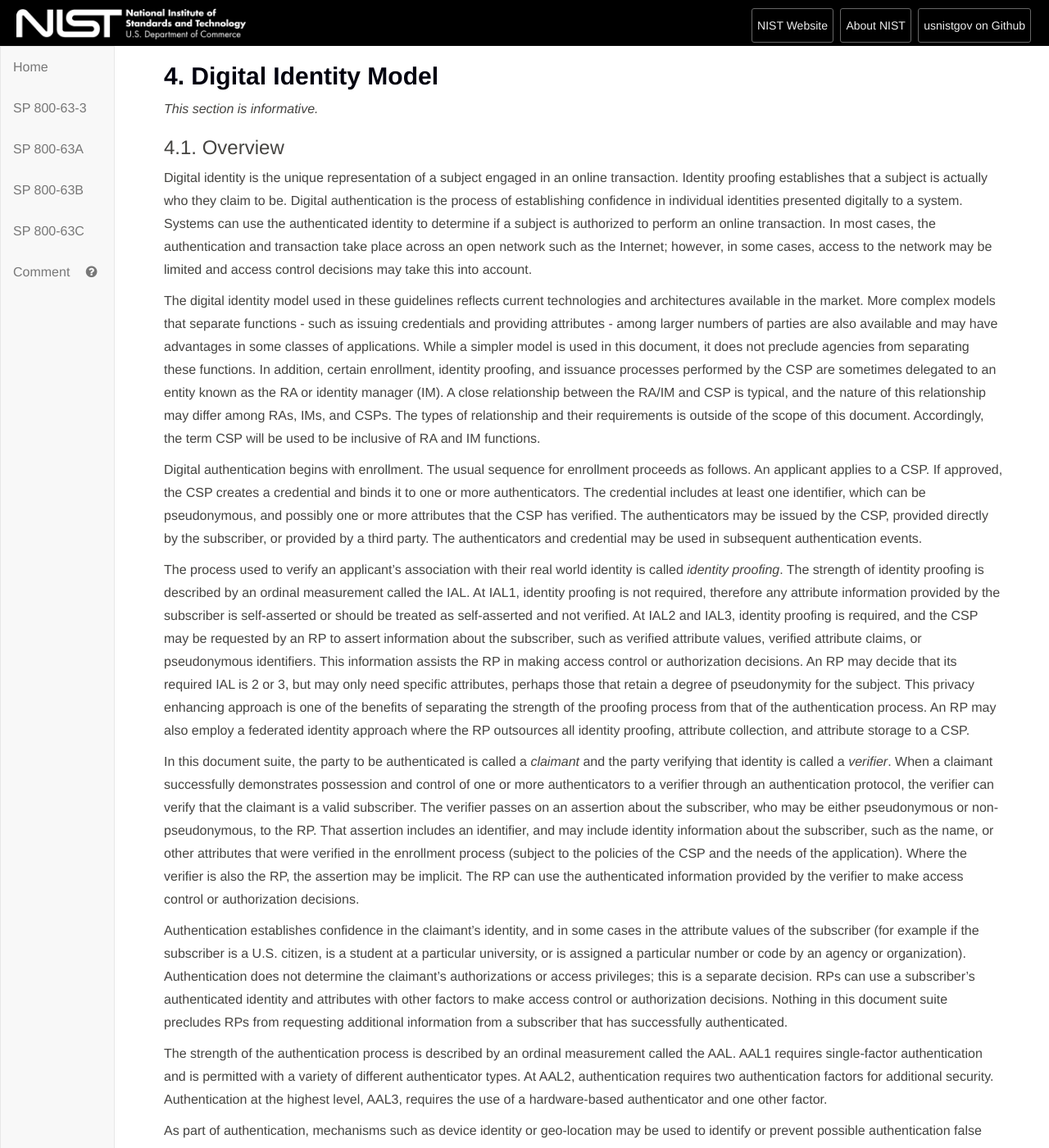
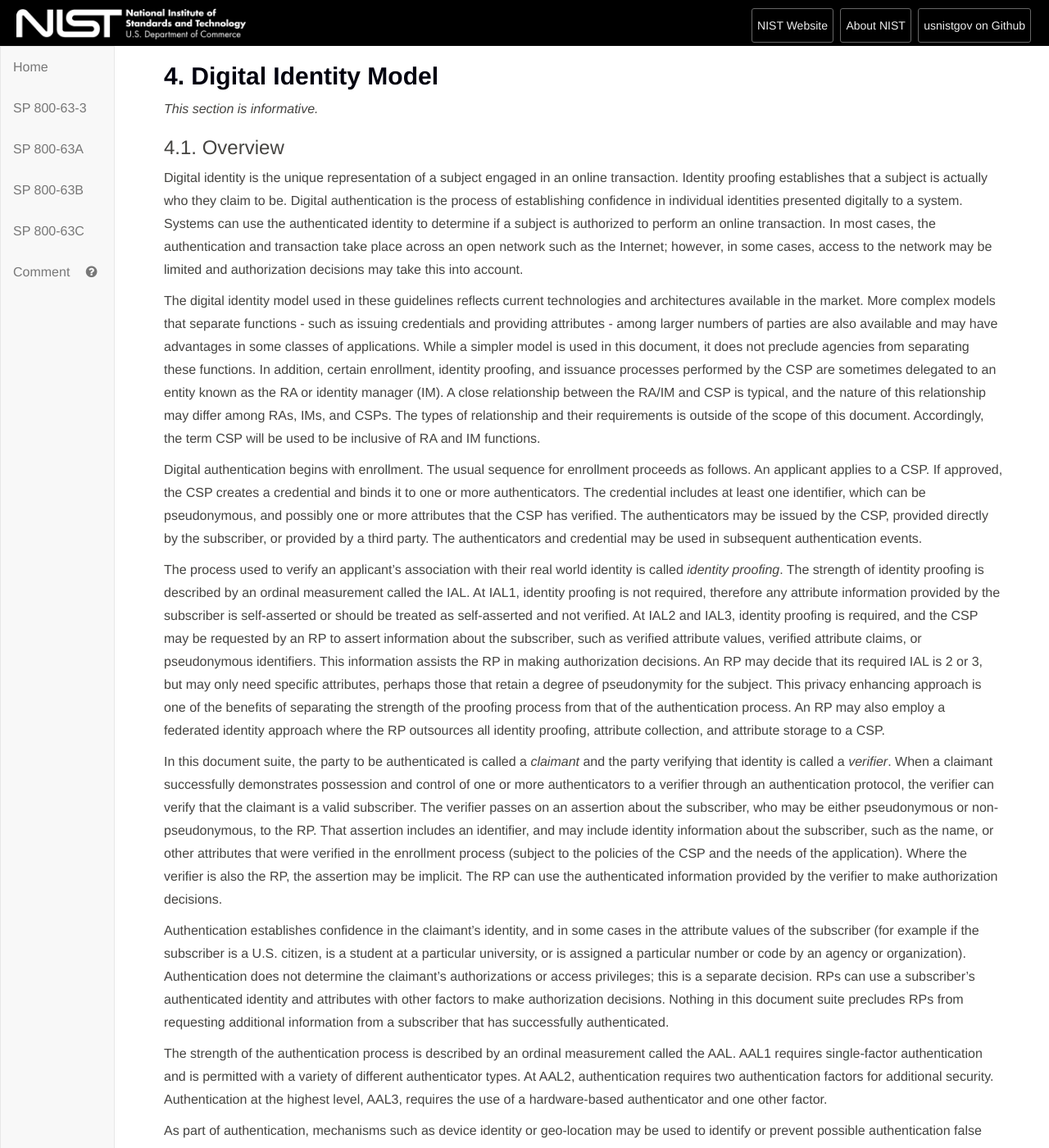
Before and after one commit to usnistgov/800-63-3, a Jekyll site: the page built from sp800-63-3/sec4_model.md, in a window 1280 px wide and 1400 px high. Shown: the whole window at 82% size. Built offline with Jekyll 4.4.1, drawn with Linux system fonts in a browser that asks for light colours; our own code applies the rules of GitHub Pages for plain Markdown files; some of the changed text lies outside the part shown.

Commit message:
Closes #1728

```diff
--- a/sp800-63-3/sec4_model.md
+++ b/sp800-63-3/sec4_model.md
@@ -9,17 +9,17 @@
 ### <a name="4-1"></a>4.1. Overview
 
 
-Digital identity is the unique representation of a subject engaged in an online transaction. Identity proofing establishes that a subject is actually who they claim to be. Digital authentication is the process of establishing confidence in individual identities presented digitally to a system. Systems can use the authenticated identity to determine if a subject is authorized to perform an online transaction. In most cases, the authentication and transaction take place across an open network such as the Internet; however, in some cases, access to the network may be limited and access control decisions may take this into account.
+Digital identity is the unique representation of a subject engaged in an online transaction. Identity proofing establishes that a subject is actually who they claim to be. Digital authentication is the process of establishing confidence in individual identities presented digitally to a system. Systems can use the authenticated identity to determine if a subject is authorized to perform an online transaction. In most cases, the authentication and transaction take place across an open network such as the Internet; however, in some cases, access to the network may be limited and authorization decisions may take this into account.
 
 The digital identity model used in these guidelines reflects current technologies and architectures available in the market. More complex models that separate functions - such as issuing credentials and providing attributes - among larger numbers of parties are also available and may have advantages in some classes of applications. While a simpler model is used in this document, it does not preclude agencies from separating these functions. In addition, certain enrollment, identity proofing, and issuance processes performed by the CSP are sometimes delegated to an entity known as the RA or identity manager (IM). A close relationship between the RA/IM and CSP is typical, and the nature of this relationship may differ among RAs, IMs, and CSPs. The types of relationship and their requirements is outside of the scope of this document.  Accordingly, the term CSP will be used to be inclusive of RA and IM functions.
 
 Digital authentication begins with enrollment. The usual sequence for enrollment proceeds as follows. An applicant applies to a CSP. If approved, the CSP creates a credential and binds it to one or more authenticators. The credential includes at least one identifier, which can be pseudonymous, and possibly one or more attributes that the CSP has verified. The authenticators may be issued by the CSP, provided directly by the subscriber, or provided by a third party. The authenticators and credential may be used in subsequent authentication events.
 
-The process used to verify an applicant's association with their real world identity is called *identity proofing*. The strength of identity proofing is described by an ordinal measurement called the IAL. At IAL1, identity proofing is not required, therefore any attribute information provided by the subscriber is self-asserted or should be treated as self-asserted and not verified. At IAL2 and IAL3, identity proofing is required, and the CSP may be requested by an RP to assert information about the subscriber, such as verified attribute values, verified attribute claims, or pseudonymous identifiers. This information assists the RP in making access control or authorization decisions. An RP may decide that its required IAL is 2 or 3, but may only need specific attributes, perhaps those that retain a degree of pseudonymity for the subject. This privacy enhancing approach is one of the benefits of separating the strength of the proofing process from that of the authentication process. An RP may also employ a federated identity approach where the RP outsources all identity proofing, attribute collection, and attribute storage to a CSP.
+The process used to verify an applicant's association with their real world identity is called *identity proofing*. The strength of identity proofing is described by an ordinal measurement called the IAL. At IAL1, identity proofing is not required, therefore any attribute information provided by the subscriber is self-asserted or should be treated as self-asserted and not verified. At IAL2 and IAL3, identity proofing is required, and the CSP may be requested by an RP to assert information about the subscriber, such as verified attribute values, verified attribute claims, or pseudonymous identifiers. This information assists the RP in making authorization decisions. An RP may decide that its required IAL is 2 or 3, but may only need specific attributes, perhaps those that retain a degree of pseudonymity for the subject. This privacy enhancing approach is one of the benefits of separating the strength of the proofing process from that of the authentication process. An RP may also employ a federated identity approach where the RP outsources all identity proofing, attribute collection, and attribute storage to a CSP.
 
-In this document suite, the party to be authenticated is called a *claimant* and the party verifying that identity is called a *verifier*. When a claimant successfully demonstrates possession and control of one or more authenticators to a verifier through an authentication protocol, the verifier can verify that the claimant is a valid subscriber. The verifier passes on an assertion about the subscriber, who may be either pseudonymous or non-pseudonymous, to the RP. That assertion includes an identifier, and may include identity information about the subscriber, such as the name, or other attributes that were verified in the enrollment process (subject to the policies of the CSP and the needs of the application). Where the verifier is also the RP, the assertion may be implicit. The RP can use the authenticated information provided by the verifier to make access control or authorization decisions.
+In this document suite, the party to be authenticated is called a *claimant* and the party verifying that identity is called a *verifier*. When a claimant successfully demonstrates possession and control of one or more authenticators to a verifier through an authentication protocol, the verifier can verify that the claimant is a valid subscriber. The verifier passes on an assertion about the subscriber, who may be either pseudonymous or non-pseudonymous, to the RP. That assertion includes an identifier, and may include identity information about the subscriber, such as the name, or other attributes that were verified in the enrollment process (subject to the policies of the CSP and the needs of the application). Where the verifier is also the RP, the assertion may be implicit. The RP can use the authenticated information provided by the verifier to make authorization decisions.
 
-Authentication establishes confidence in the claimant's identity, and in some cases in the attribute values of the subscriber (for example if the subscriber is a U.S. citizen, is a student at a particular university, or is assigned a particular number or code by an agency or organization). Authentication does not determine the claimant's authorizations or access privileges; this is a separate decision. RPs can use a subscriber's authenticated identity and attributes with other factors to make access control or authorization decisions. Nothing in this document suite precludes RPs from requesting additional information from a subscriber that has successfully authenticated.
+Authentication establishes confidence in the claimant's identity, and in some cases in the attribute values of the subscriber (for example if the subscriber is a U.S. citizen, is a student at a particular university, or is assigned a particular number or code by an agency or organization). Authentication does not determine the claimant's authorizations or access privileges; this is a separate decision. RPs can use a subscriber's authenticated identity and attributes with other factors to make authorization decisions. Nothing in this document suite precludes RPs from requesting additional information from a subscriber that has successfully authenticated.
 
 The strength of the authentication process is described by an ordinal measurement called the AAL. AAL1 requires single-factor authentication and is permitted with a variety of different authenticator types. At AAL2, authentication requires two authentication factors for additional security. Authentication at the highest level, AAL3, requires the use of a hardware-based authenticator and one other factor.
 
@@ -47,7 +47,7 @@
 
 1.	The claimant proves possession and control of the authenticator(s) to the verifier through an authentication protocol.
 2.	The verifier interacts with the CSP to validate the credential that binds the subscriber's identity to their authenticator and to optionally obtain claimant attributes.
-3.	In a federated identity architecture, the CSP or verifier provides an assertion about the subscriber to the RP, which may use the information in the assertion to make an access control or authorization decision.
+3.	In a federated identity architecture, the CSP or verifier provides an assertion about the subscriber to the RP, which may use the information in the assertion to make an authorization decision.
 4.	An authenticated session is established between the subscriber and the RP.
 
 In all cases, the RP should request the attributes it requires from a CSP prior to authentication of the claimant.  In addition, the claimant should be requested to consent to the release of those attributes prior to generation and release of an assertion.
@@ -143,4 +143,4 @@
 
 #### 4.4.2. Relying Parties
 
-An RP relies on results of an authentication protocol to establish confidence in the identity or attributes of a subscriber for the purpose of conducting an online transaction. RPs may use a subscriber's authenticated identity (pseudonymous or non-pseudonymous), the IAL, AAL, and FAL (FAL indicating the strength of the assertion protocol), and other factors to make access control or authorization decisions. The verifier and the RP may be the same entity, or they may be separate entities. If they are separate entities, the RP normally receives an assertion from the verifier. The RP ensures that the assertion came from a verifier trusted by the RP. The RP also processes any additional information in the assertion, such as personal attributes or expiration times. The RP is the final arbiter concerning whether a specific assertion presented by a verifier meets the RP's established criteria for system access regardless of IAL, AAL, or FAL.
+An RP relies on results of an authentication protocol to establish confidence in the identity or attributes of a subscriber for the purpose of conducting an online transaction. RPs may use a subscriber's authenticated identity (pseudonymous or non-pseudonymous), the IAL, AAL, and FAL (FAL indicating the strength of the assertion protocol), and other factors to make authorization decisions. The verifier and the RP may be the same entity, or they may be separate entities. If they are separate entities, the RP normally receives an assertion from the verifier. The RP ensures that the assertion came from a verifier trusted by the RP. The RP also processes any additional information in the assertion, such as personal attributes or expiration times. The RP is the final arbiter concerning whether a specific assertion presented by a verifier meets the RP's established criteria for system access regardless of IAL, AAL, or FAL.
```
